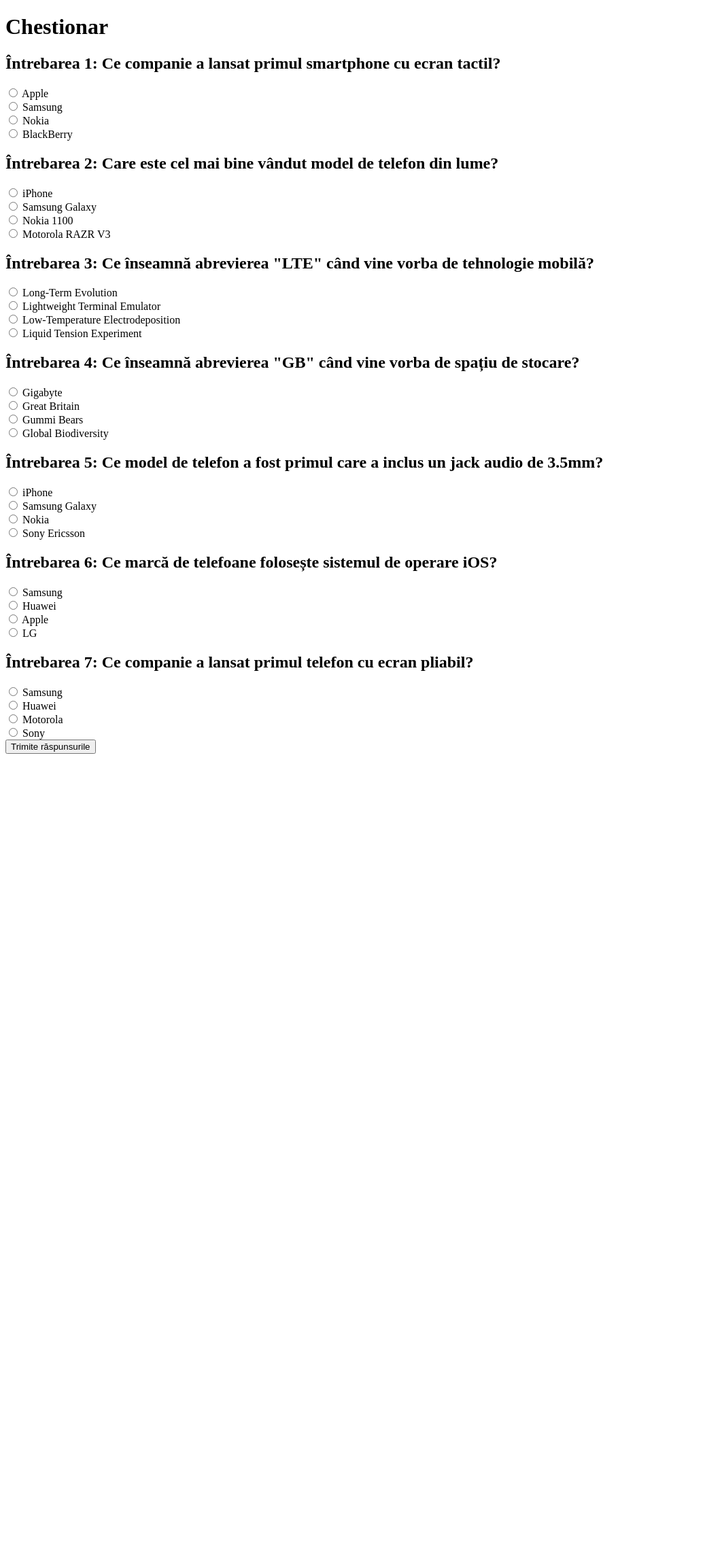
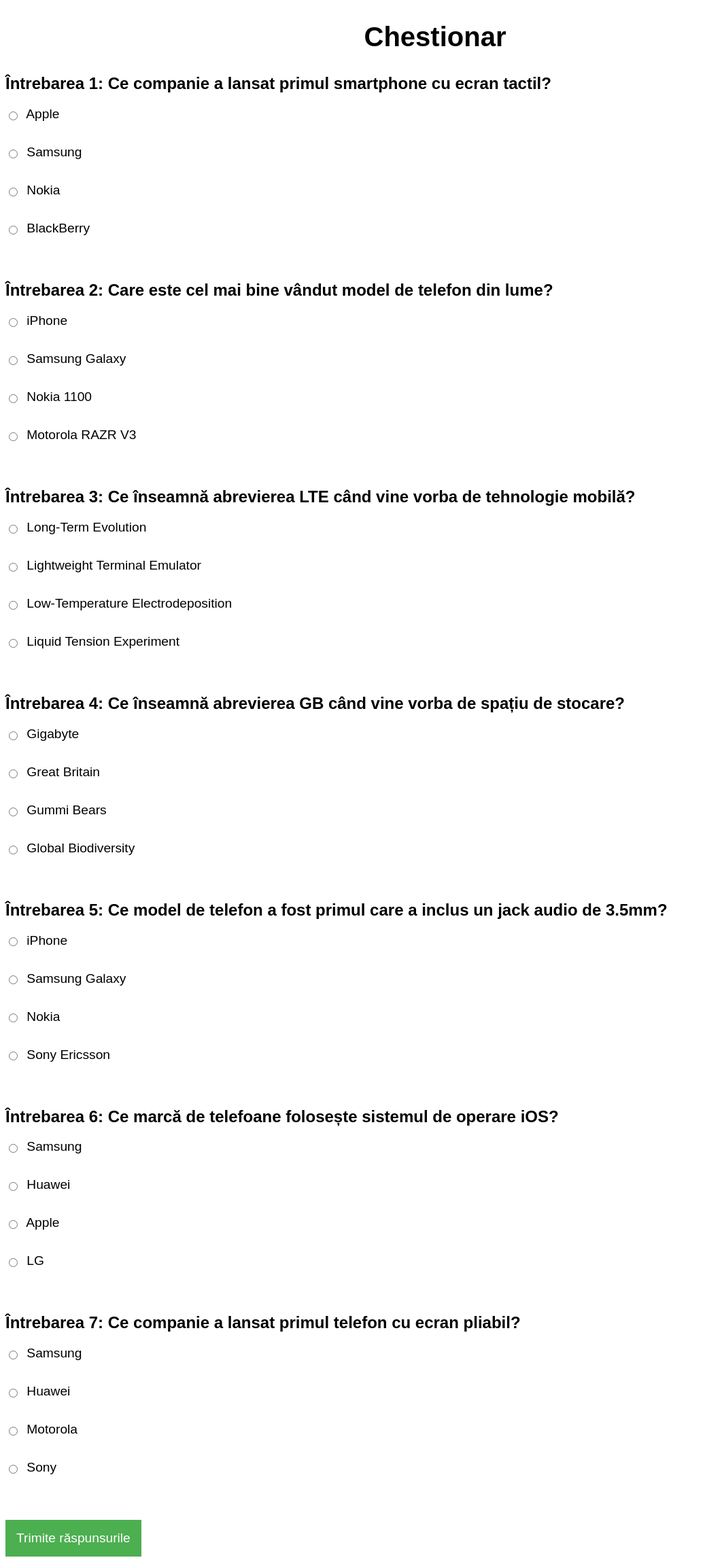
Before and after one commit to DancauRares-Andrei/proiect-2-ProgramareWeb, a Node server app: page /chestionar in a window 1280 px wide. Shown: the whole page at 68% size, without its empty margins (0-1037 px from the left). Before the commit the page ends 1109 px from the top, so only its background shows below. Run offline with Node 20, Linux system fonts and the light colour scheme; some libraries are stand-ins or nearby versions.

Commit message:
Laborator 10 tema 3

```diff
--- a/views/chestionar.ejs
+++ b/views/chestionar.ejs
@@ -1,3 +1,52 @@
+<style>
+  body {
+  font-family: Arial, sans-serif;
+}
+
+h1 {
+  text-align: center;
+  font-size: 2.5rem;
+  margin-top: 2rem;
+}
+
+h2 {
+  font-size: 1.5rem;
+  margin-top: 2rem;
+}
+
+label {
+  display: block;
+  margin-bottom: 1rem;
+  font-size: 1.2rem;
+}
+
+input[type="radio"] {
+  margin-right: 0.5rem;
+  vertical-align: middle;
+}
+
+button[type="submit"] {
+  background-color: #4CAF50;
+  color: white;
+  border: none;
+  padding: 1rem;
+  font-size: 1.2rem;
+  margin-top: 2rem;
+  cursor: pointer;
+}
+
+button[type="submit"]:hover {
+  background-color: #3e8e41;
+}
+
+.container {
+  max-width: 800px;
+  margin: 0 auto;
+  padding: 2rem;
+  box-shadow: 0 0 10px rgba(0, 0, 0, 0.3);
+}
+
+</style>
 <h1>Chestionar</h1>
 <form method="post" action="/rezultat-chestionar">
   <% intrebari.forEach(function(intrebare, index) { %>
```
Also changed, not shown: app.js (+15 -57 lines), public/intrebari.json (added, +37 -0 lines), views/rezultat-chestionar.ejs (+19 -0 lines).
